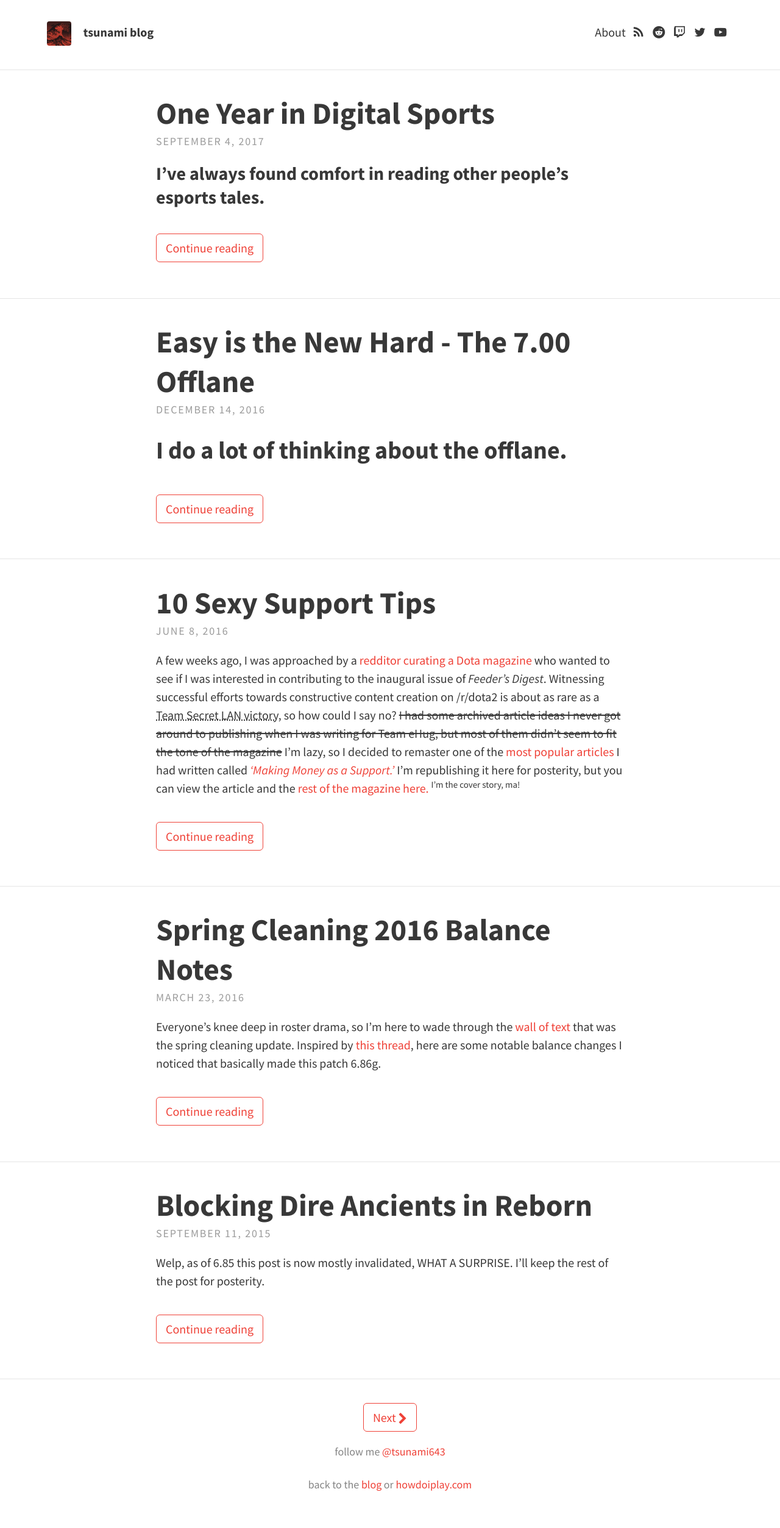
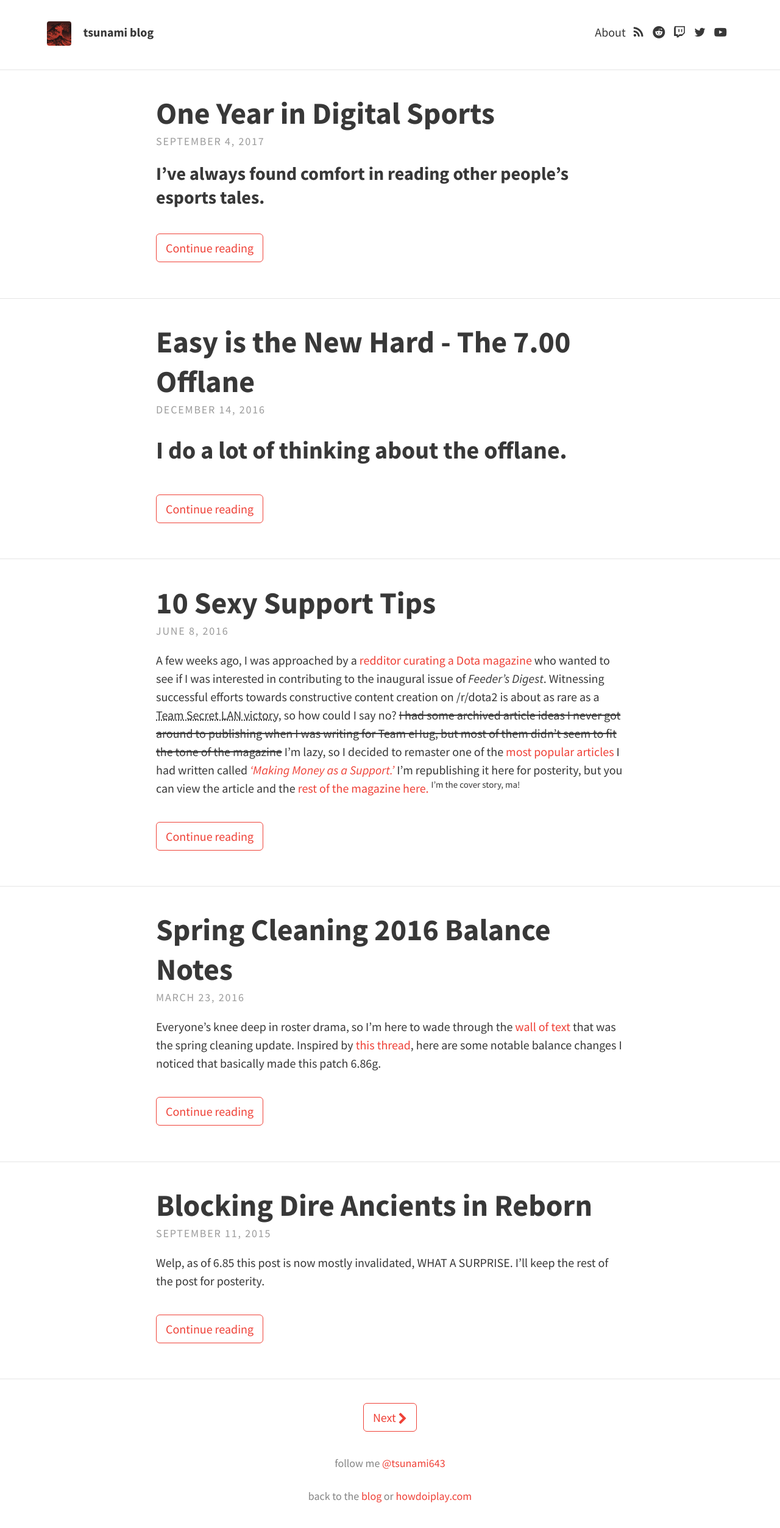
Before and after one commit to tsunami643/blog, a Jekyll site: the page built from index.html, in a window 1280 px wide. Shown: the whole page at 61% size. Built offline with Jekyll 4.4.1, drawn with Linux system fonts in a browser that asks for light colours; the list of posts is cut into pages by our own code; before the commit the page ends 2467 px from its top, so only the background shows below that.

Commit message:
Revert "adjust footer spacing"
This reverts commit 1b669ab804a1915b6354dc0451f3579e72a1f0eb.

```diff
--- a/_sass/includes/_footer.scss
+++ b/_sass/includes/_footer.scss
@@ -1,6 +1,5 @@
 .site-footer {
   @extend %padding-regular;
-  padding: 1.5% 20%;
   display: inline-block;
   text-align: center;
   width: 100%;
```
